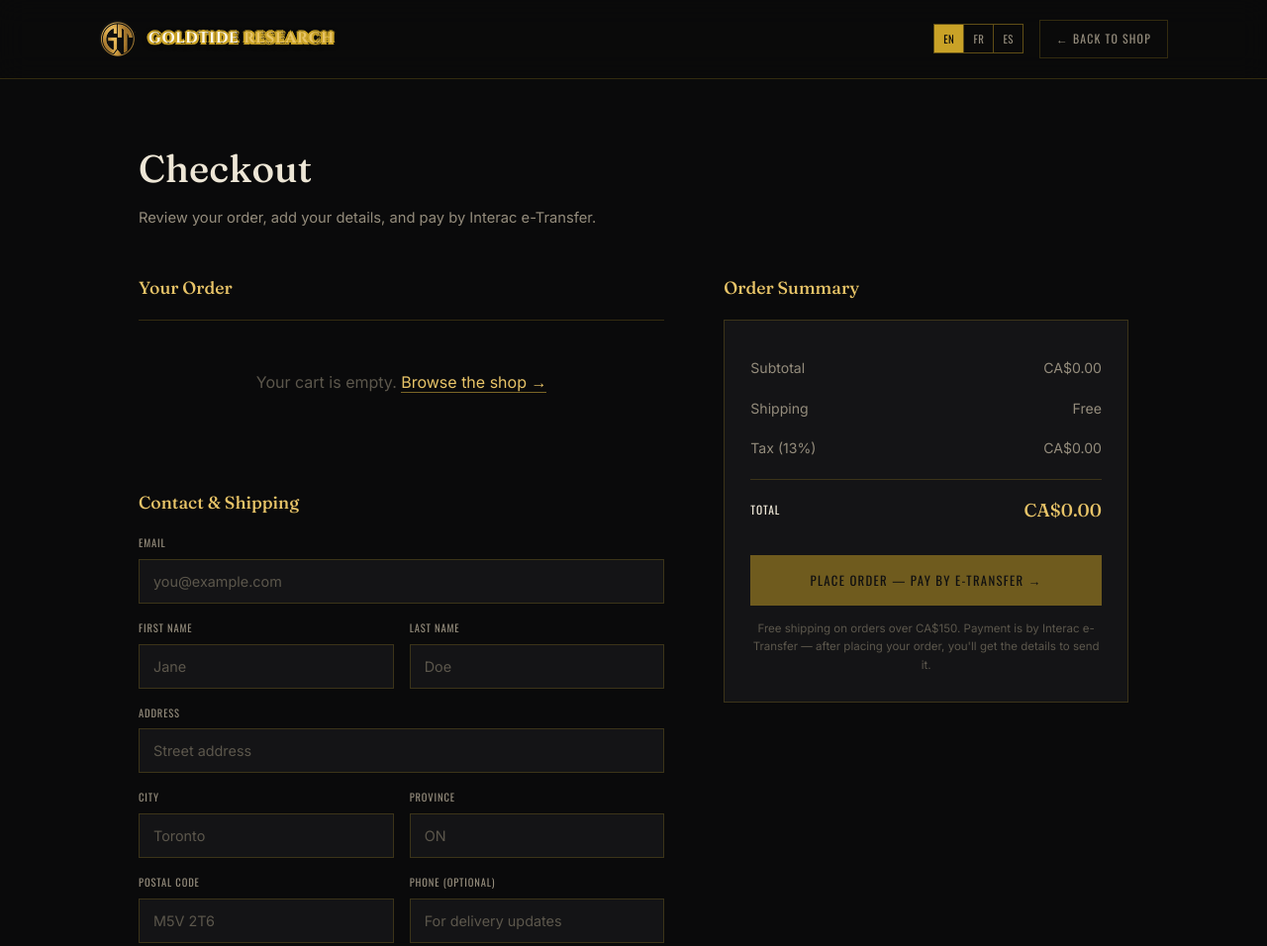
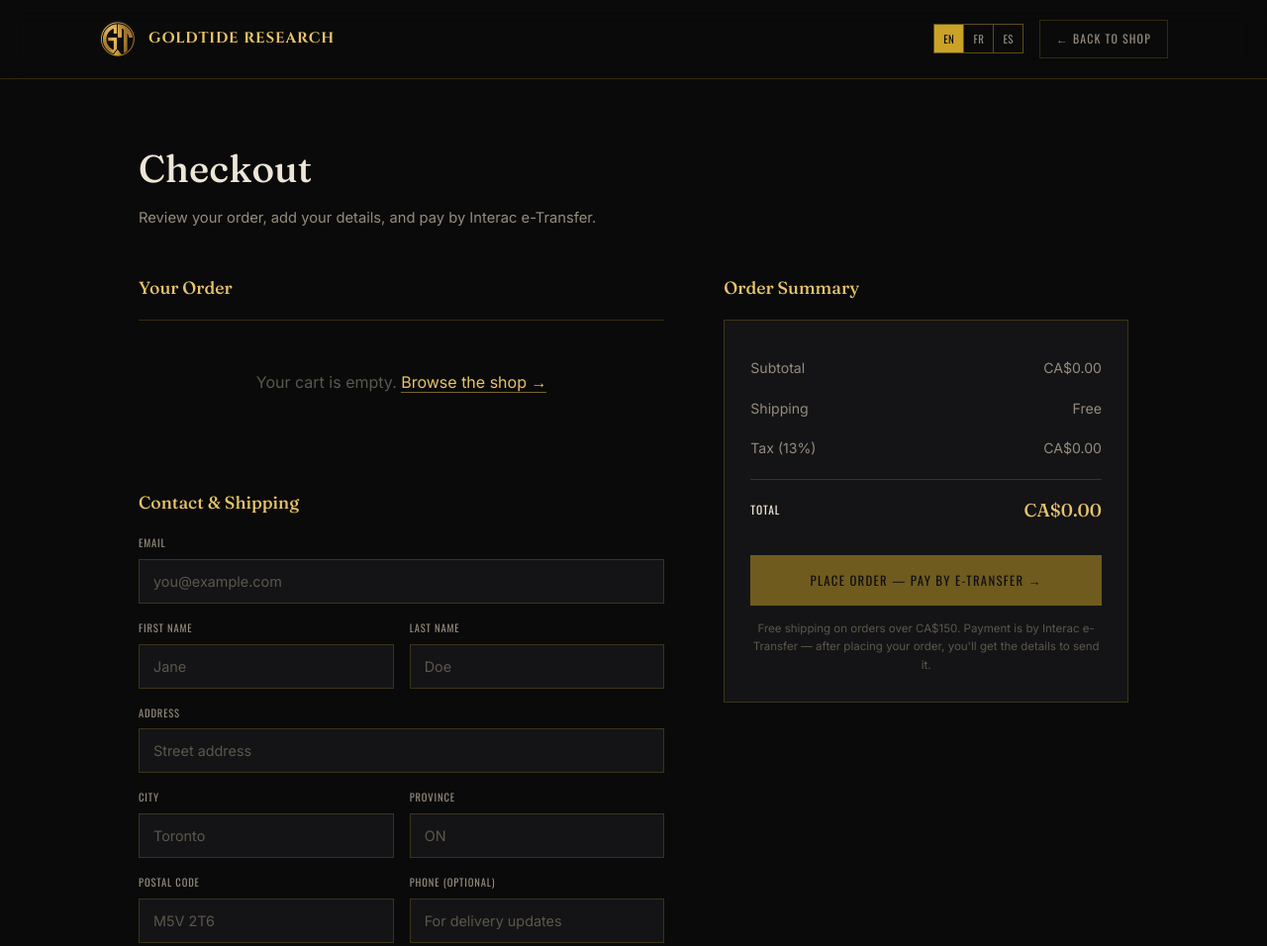
Before and after one commit to goldtidesresearch-afk/Www.GoldtidesResearch.ca, a website: page checkout.html in a window 1280 px wide. Shown: the top 956 px of the page at 99% size. Drawn offline with nearby package versions, Linux system fonts and the light colour scheme.

Commit message:
Add files via upload

```diff
--- a/checkout.html
+++ b/checkout.html
@@ -31,15 +31,9 @@
     font-family:'Cinzel', serif;
     font-size:0.94rem; font-weight:900;
     letter-spacing:0.06em;
-    color:#fdf9ee;
-    text-shadow:
-      -1.5px -1.5px 0 #c9a227, 1.5px -1.5px 0 #c9a227,
-      -1.5px  1.5px 0 #c9a227, 1.5px  1.5px 0 #c9a227,
-       0px    2.2px 0 #c9a227, 2.2px  0px   0 #c9a227,
-       0px   -2.2px 0 #c9a227, -2.2px 0px   0 #c9a227,
-       0 2px 6px rgba(0,0,0,0.5);
+    color:#e8c468;
   }
-  .brand-name em{ font-style:normal; color:var(--gold-bright); }
+  .brand-name em{ font-style:normal; }
   .back-link{ font-family:'Oswald',sans-serif; font-size:0.74rem; letter-spacing:0.1em; text-transform:uppercase; color:var(--muted); border:1px solid var(--line); padding:9px 16px; transition:all .2s ease; }
   .lang-switch{ display:flex; border:1px solid var(--line-bright); }
   .lang-switch button{ font-family:'Oswald', sans-serif; font-size:0.68rem; letter-spacing:0.05em; padding:6px 9px; background:none; border:none; color:var(--muted); cursor:pointer; }
```
Also changed, not shown: coa-lookup.html (+2 -8 lines), guide.html (+2 -8 lines), index.html (+1 -7 lines), library.html (+2 -8 lines), privacy.html (+2 -8 lines), shipping.html (+2 -8 lines), shop.html (+1 -7 lines), terms.html (+2 -8 lines).
